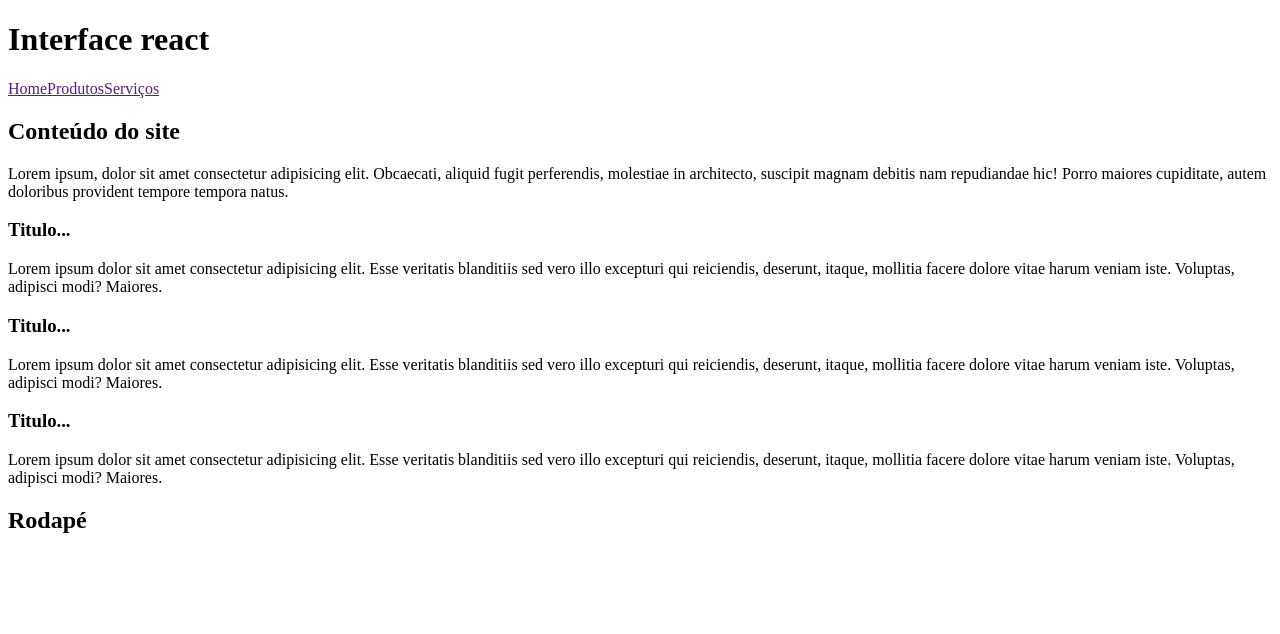
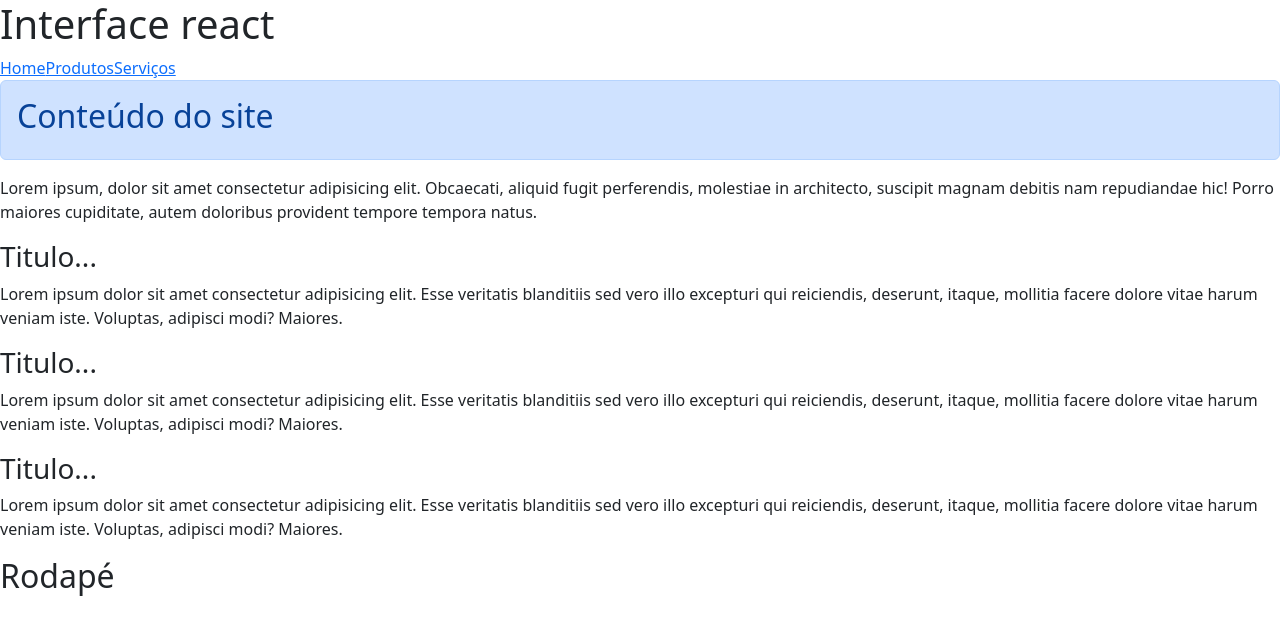
Before and after one commit to guilhermessanto/meu-app, a React (Create React App) app: page / in a window 1280 px wide. Shown: the top 634 px of the page. Built offline with nearby package versions, Linux system fonts and the light colour scheme.

Commit message:
bootstrap

```diff
--- a/package.json
+++ b/package.json
@@ -6,7 +6,9 @@
     "@testing-library/jest-dom": "^5.16.5",
     "@testing-library/react": "^13.4.0",
     "@testing-library/user-event": "^13.5.0",
+    "bootstrap": "^5.2.2",
     "react": "^18.2.0",
+    "react-bootstrap": "^2.5.0",
     "react-dom": "^18.2.0",
     "react-scripts": "5.0.1"
   },
--- a/src/components/layouts/Conteudo.jsx
+++ b/src/components/layouts/Conteudo.jsx
@@ -1,9 +1,12 @@
 import Artigo from "../Artigo";
+import Alert from "react-bootstrap/Alert";
 const Conteudo = () => {
   return (
     <main>
       <section>
-        <h2>Conteúdo do site</h2>
+        <Alert variant="primary">
+          <h2>Conteúdo do site</h2>
+        </Alert>
         <p>
           Lorem ipsum, dolor sit amet consectetur adipisicing elit. Obcaecati,
           aliquid fugit perferendis, molestiae in architecto, suscipit magnam
```
Also changed, not shown: src/index.js (+5 -4 lines), 1 other file (tests, documents, lock files or other folders).
